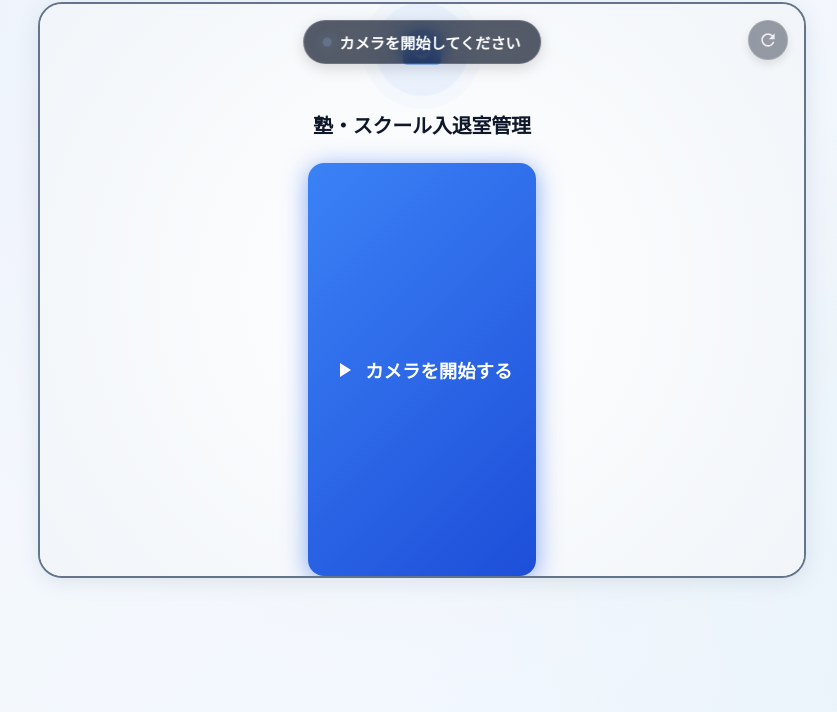
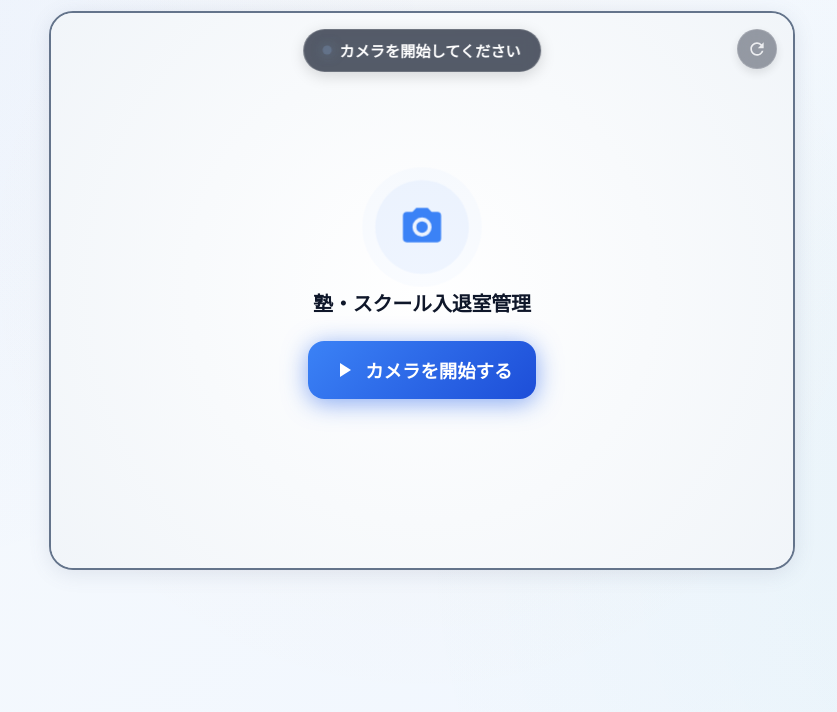
Before and after one commit to MaKOTO1116/QR-Reader, a plain HTML site: page index.html in a window 1280 px wide. Shown: the part 140-852 px from the top of the page, without its empty margins (218-1055 px from the left). Drawn offline with Linux system fonts and the light colour scheme.

Commit message:
Fix landscape layout and button stretching issues on iPad Safari

```diff
--- a/index.html
+++ b/index.html
@@ -17,7 +17,7 @@
   <link rel="icon" type="image/svg+xml" href="assets/icons/icon.svg">
 
   <!-- Styling -->
-  <link rel="stylesheet" href="styles.css">
+  <link rel="stylesheet" href="styles.css?v=3">
 </head>
 <body>
 
--- a/styles.css
+++ b/styles.css
@@ -377,7 +377,6 @@ header h1 {
 }
 
 .btn {
-  flex: 1;
   font-family: var(--font-family);
   font-size: 1.15rem;
   font-weight: 700;
@@ -629,15 +628,17 @@ header h1 {
 /* --- 横置き（Landscape）運用最適化レイアウト --- */
 @media (orientation: landscape) {
   body {
-    padding: 1rem 1.5rem;
+    padding: 1.5rem;
     justify-content: center;
+    align-items: center;
     height: 100dvh;
     overflow: hidden;
   }
 
   .app-container {
-    max-width: 900px;
-    height: 100%;
+    width: 100%;
+    max-width: min(900px, 85vw, calc(70dvh * 4 / 3));
+    height: auto;
     display: flex;
     flex-direction: column;
     gap: 0.8rem;
@@ -657,10 +658,10 @@ header h1 {
     padding-bottom: 0.2rem;
   }
 
-  /* ビューファインダーの高さを画面サイズに合わせる (スクロール抑止) */
+  /* ビューファインダーサイズは app-container に従う (縦横比維持しつつ画面内に収める) */
   .viewfinder-container {
-    height: 72dvh;
-    width: auto;
+    width: 100%;
+    height: auto;
     aspect-ratio: 4 / 3;
     margin: 0 auto;
     box-shadow: 0 4px 20px var(--theme-color-glow);
```
